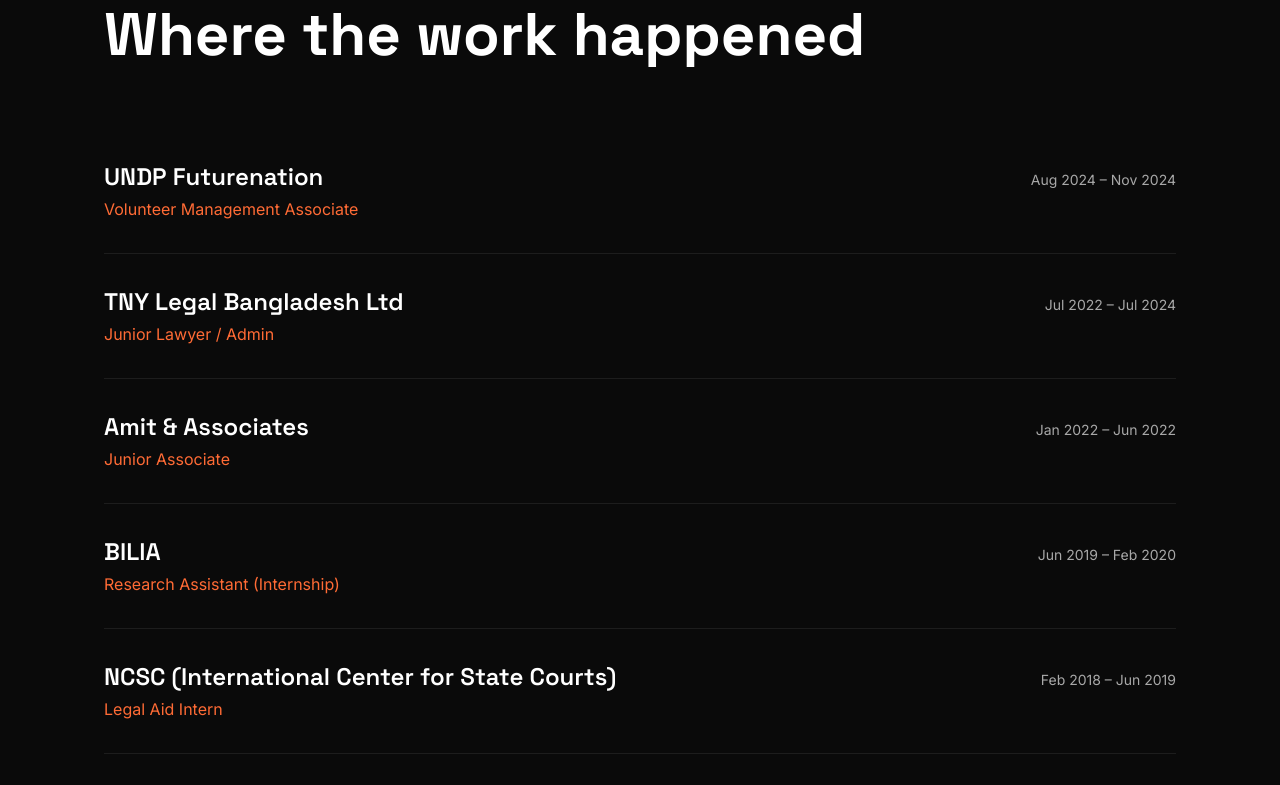
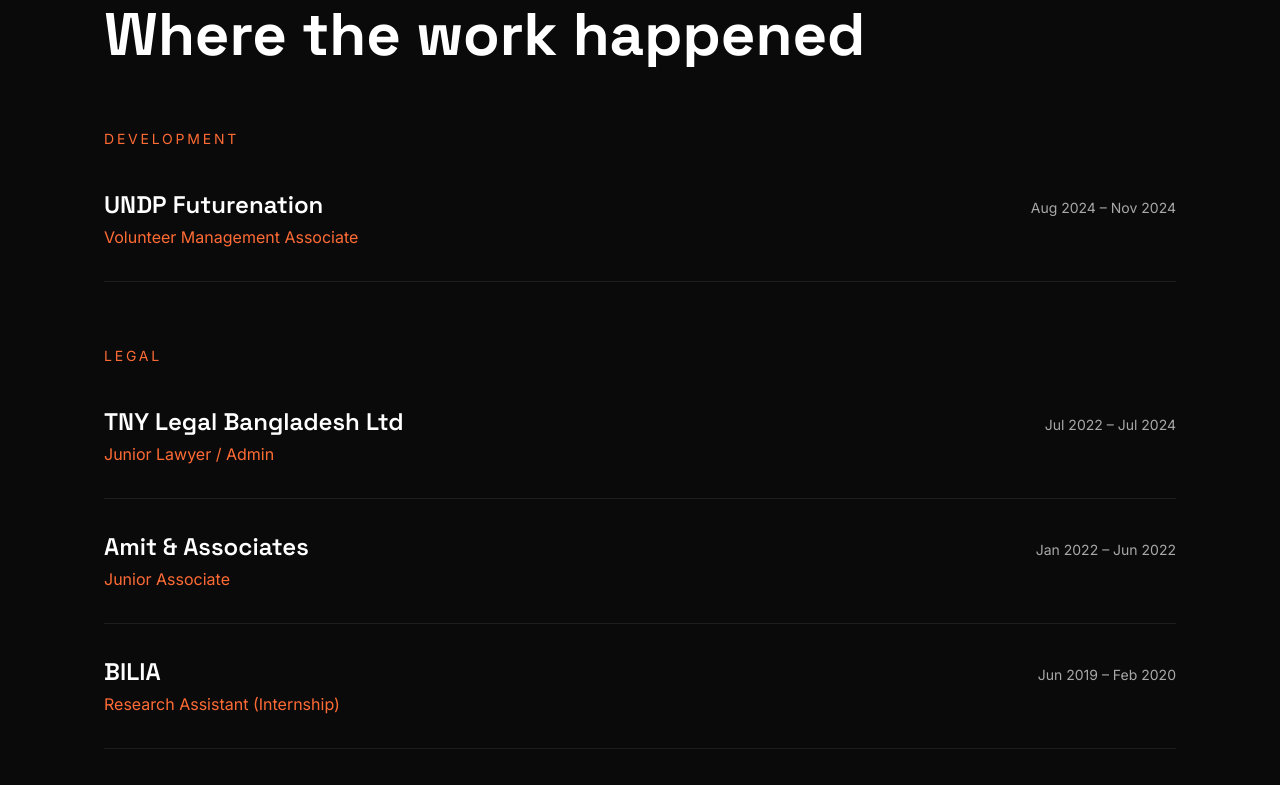
Before and after one commit to dvivekananda7-bd/portfolio, a Next.js app: page / in a window 1280 px wide. Shown: the part 4300-5085 px from the top of the page. Built offline with nearby package versions, Linux system fonts and the light colour scheme.

Commit message:
Group Experience section into Development, Legal, and Corporate sectors

```diff
--- a/src/components/experience/Experience.tsx
+++ b/src/components/experience/Experience.tsx
@@ -1,6 +1,6 @@
 import { Container } from "@/components/ui/Container";
 import { SectionHeading } from "@/components/ui/SectionHeading";
-import { experience } from "@/content/experience";
+import { experienceGroups } from "@/content/experience";
 import { ExperienceCard } from "./ExperienceCard";
 
 export function Experience() {
@@ -8,9 +8,18 @@
     <section id="experience" className="bg-background py-24 md:py-32">
       <Container>
         <SectionHeading eyebrow="Experience" title="Where the work happened" />
-        <div>
-          {experience.map((entry) => (
-            <ExperienceCard key={entry.org} entry={entry} />
+        <div className="space-y-16">
+          {experienceGroups.map((group) => (
+            <div key={group.sector}>
+              <p className="mb-2 text-sm uppercase tracking-[0.2em] text-accent">
+                {group.sector}
+              </p>
+              <div>
+                {group.entries.map((entry) => (
+                  <ExperienceCard key={entry.org} entry={entry} />
+                ))}
+              </div>
+            </div>
           ))}
         </div>
       </Container>
--- a/src/content/experience.ts
+++ b/src/content/experience.ts
@@ -1,8 +1,11 @@
+export type Sector = "Development" | "Legal" | "Corporate";
+
 export interface ExperienceEntry {
   org: string;
   role: string;
   dates: string;
   location: string;
+  sector: Sector;
   bullets: string[];
   achievement: string[];
 }
@@ -11,6 +14,7 @@
   {
     org: "UNDP Futurenation",
     role: "Volunteer Management Associate",
+    sector: "Development",
     dates: "Aug 2024 – Nov 2024",
     location: "Dhaka, Bangladesh",
     bullets: [
@@ -33,6 +37,7 @@
   {
     org: "TNY Legal Bangladesh Ltd",
     role: "Junior Lawyer / Admin",
+    sector: "Legal",
     dates: "Jul 2022 – Jul 2024",
     location: "Dhaka, Bangladesh",
     bullets: [
@@ -47,6 +52,7 @@
   {
     org: "Amit & Associates",
     role: "Junior Associate",
+    sector: "Legal",
     dates: "Jan 2022 – Jun 2022",
     location: "Dhaka, Bangladesh",
     bullets: [
@@ -60,6 +66,7 @@
   {
     org: "BILIA",
     role: "Research Assistant (Internship)",
+    sector: "Legal",
     dates: "Jun 2019 – Feb 2020",
     location: "Dhaka, Bangladesh",
     bullets: [
@@ -73,6 +80,7 @@
   {
     org: "NCSC (International Center for State Courts)",
     role: "Legal Aid Intern",
+    sector: "Legal",
     dates: "Feb 2018 – Jun 2019",
     location: "Dhaka, Bangladesh",
     bullets: [
@@ -86,6 +94,7 @@
   {
     org: "PRAN-RFL Group",
     role: "Assistant Director",
+    sector: "Corporate",
     dates: "2018",
     location: "Dhaka, Bangladesh",
     bullets: [
@@ -98,3 +107,15 @@
     ],
   },
 ];
+
+export interface ExperienceGroup {
+  sector: Sector;
+  entries: ExperienceEntry[];
+}
+
+const sectorOrder: Sector[] = ["Development", "Legal", "Corporate"];
+
+export const experienceGroups: ExperienceGroup[] = sectorOrder.map((sector) => ({
+  sector,
+  entries: experience.filter((entry) => entry.sector === sector),
+}));
```
Also changed, not shown: 2 other files (tests, documents, lock files or other folders).
